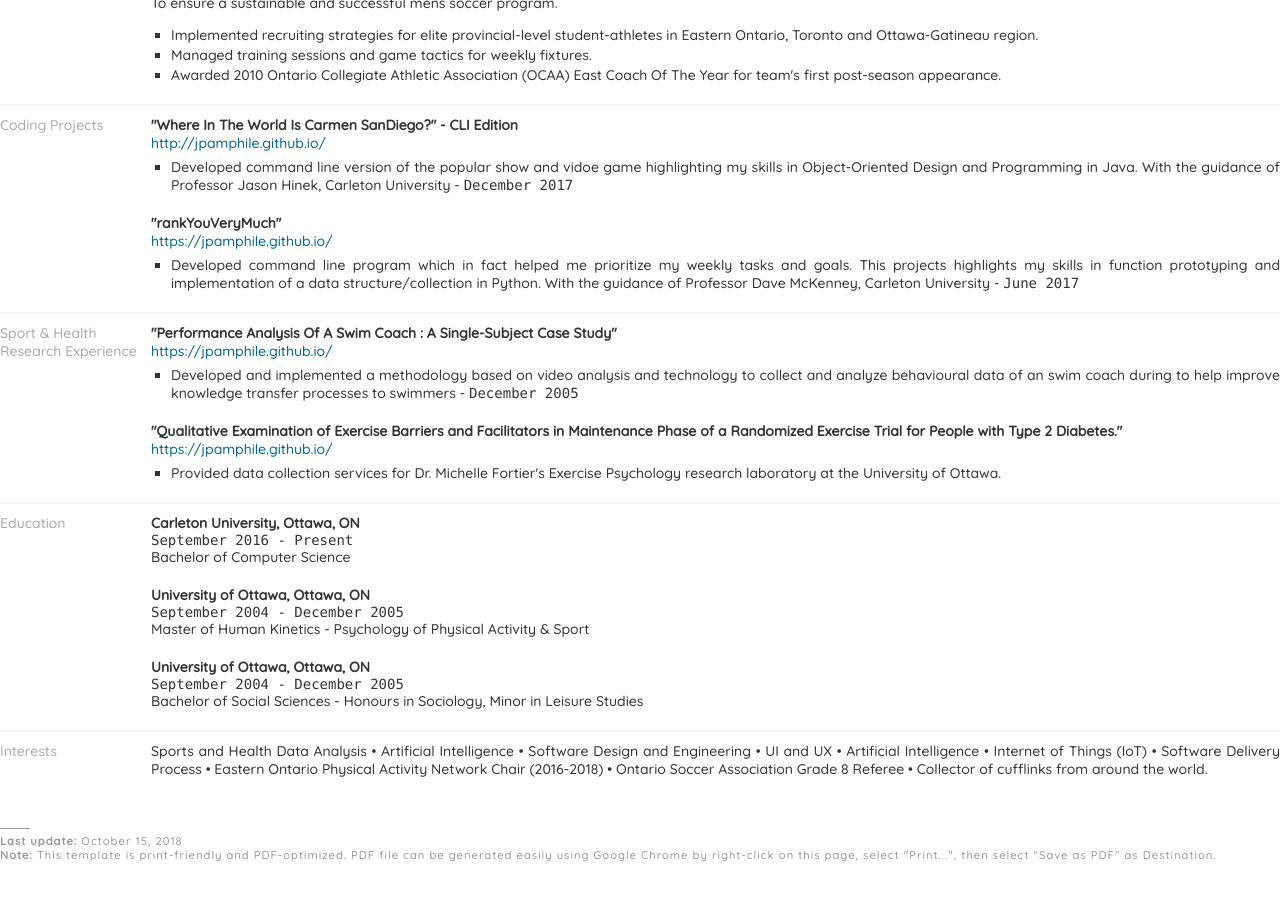
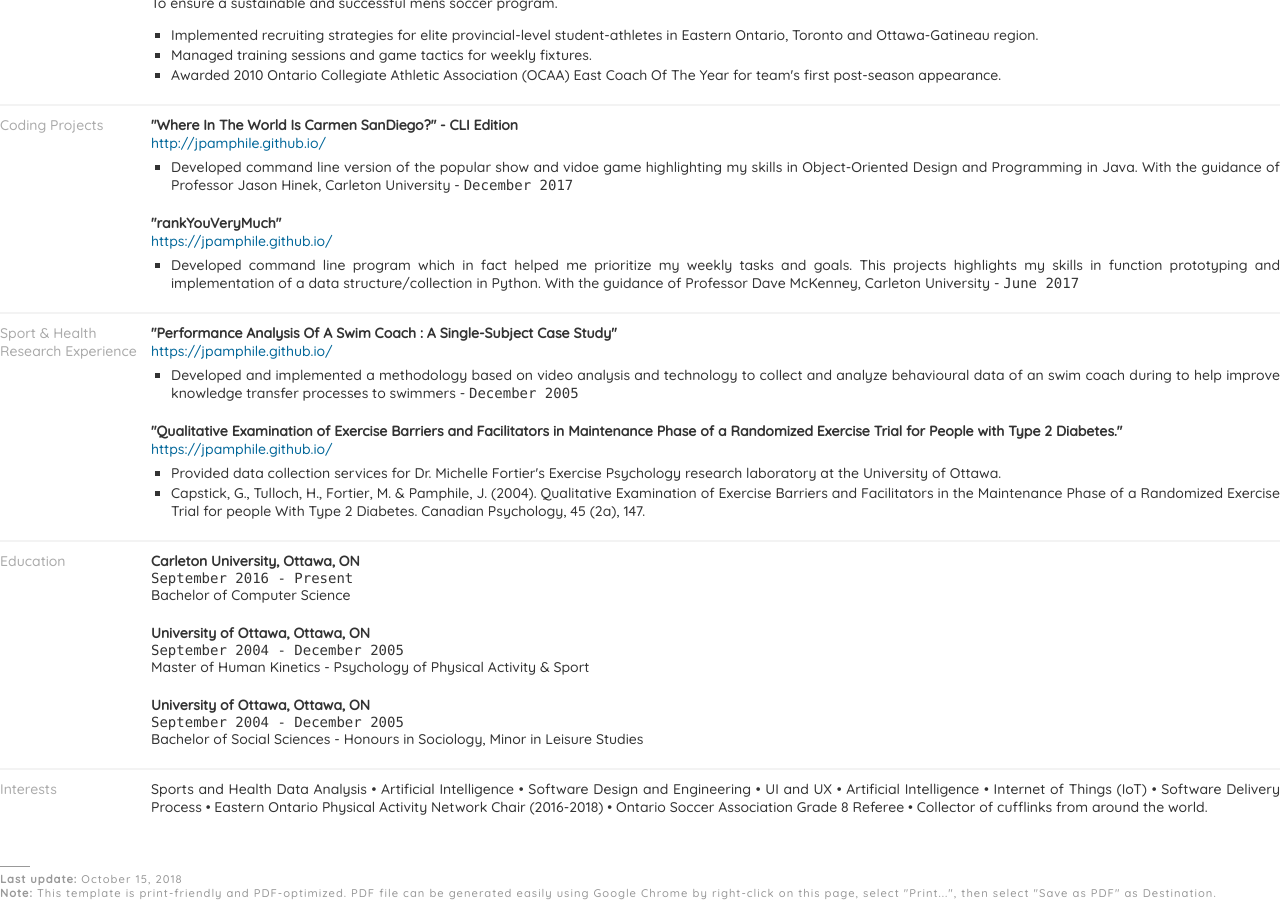
Before and after one commit to jpamphile/cv, a Jekyll site: the page built from index.html, in a window 1280 px wide and 900 px high, scrolled down 748 px. Built offline with Jekyll 4.4.1, drawn with Linux system fonts in a browser that asks for light colours; some web fonts are replaced; before the commit the page ends 1610 px from its top, so only the background shows below that.

Commit message:
Update index.html

```diff
--- a/index.html
+++ b/index.html
@@ -165,6 +165,7 @@
 			</div>
 			<ul class="highlights researchExperience">
 				<li>Provided data collection services for Dr. Michelle Fortier's Exercise Psychology research laboratory at the University of Ottawa.</code></li>
+				<li>Capstick, G., Tulloch, H., Fortier, M. & Pamphile, J. (2004). Qualitative Examination of Exercise Barriers and Facilitators in the Maintenance Phase of a Randomized Exercise Trial for people With Type 2 Diabetes. Canadian Psychology, 45 (2a), 147.</code></li>
 		</ul>
 	</div>
 	<!-- /#researchExperience -->
```
